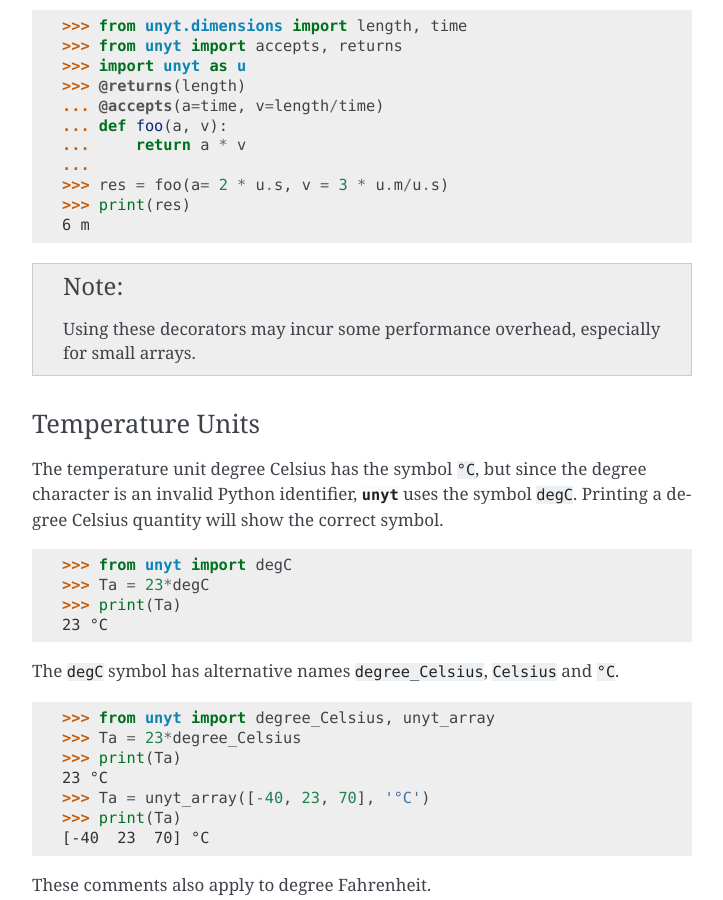
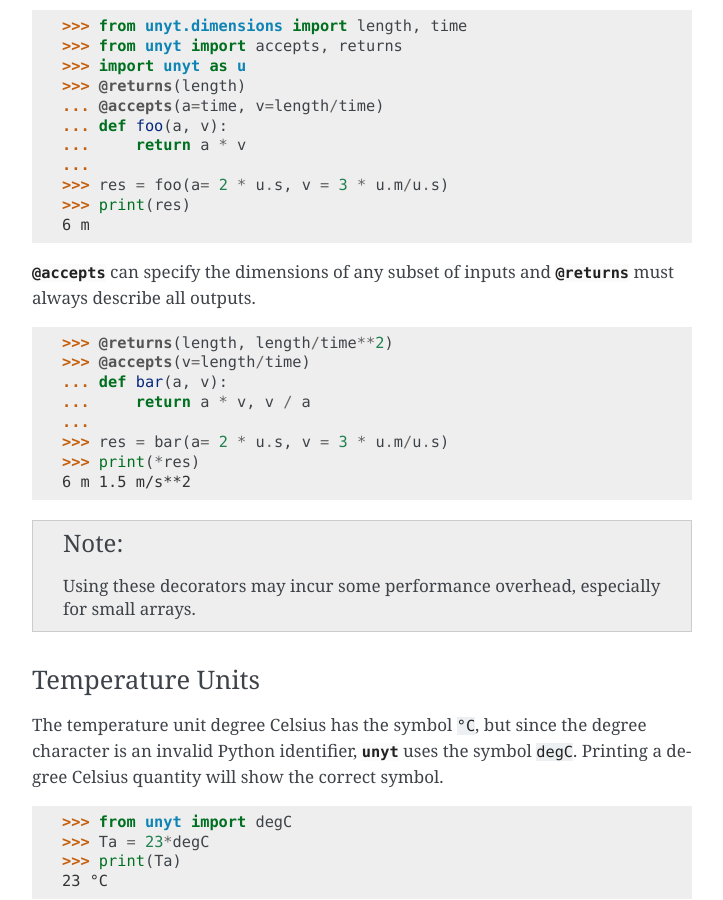
Before and after one commit to yt-project/unyt, a Sphinx documentation site: the page built from docs/usage.rst, in a window 1280 px wide and 900 px high, scrolled down 6829 px. Shown: the whole window, without its empty margins (388-1111 px from the left). Built offline with Sphinx 7.4.7, drawn with Linux system fonts in a browser that asks for light colours; pages that are not in the unit, such as notebooks, are missing from menus; the version number could not be read and is left out.

Commit message:
Update docs

```diff
--- a/docs/usage.rst
+++ b/docs/usage.rst
@@ -328,6 +328,17 @@ using the :meth:`@accepts <unyt.dimensions.accepts>` and :meth:`@returns <unyt.d
   >>> res = foo(a= 2 * u.s, v = 3 * u.m/u.s)
   >>> print(res)
   6 m
+
+:meth:`@accepts <unyt.dimensions.accepts>` can specify the dimensions of any subset of inputs and :meth:`@returns <unyt.dimensions.returns>` must always describe all outputs.
+
+  >>> @returns(length, length/time**2)
+  >>> @accepts(v=length/time)
+  ... def bar(a, v):
+  ...     return a * v, v / a
+  ...
+  >>> res = bar(a= 2 * u.s, v = 3 * u.m/u.s)
+  >>> print(*res)
+  6 m 1.5 m/s**2
 
 .. note::
    Using these decorators may incur some performance overhead, especially for small arrays.
```
